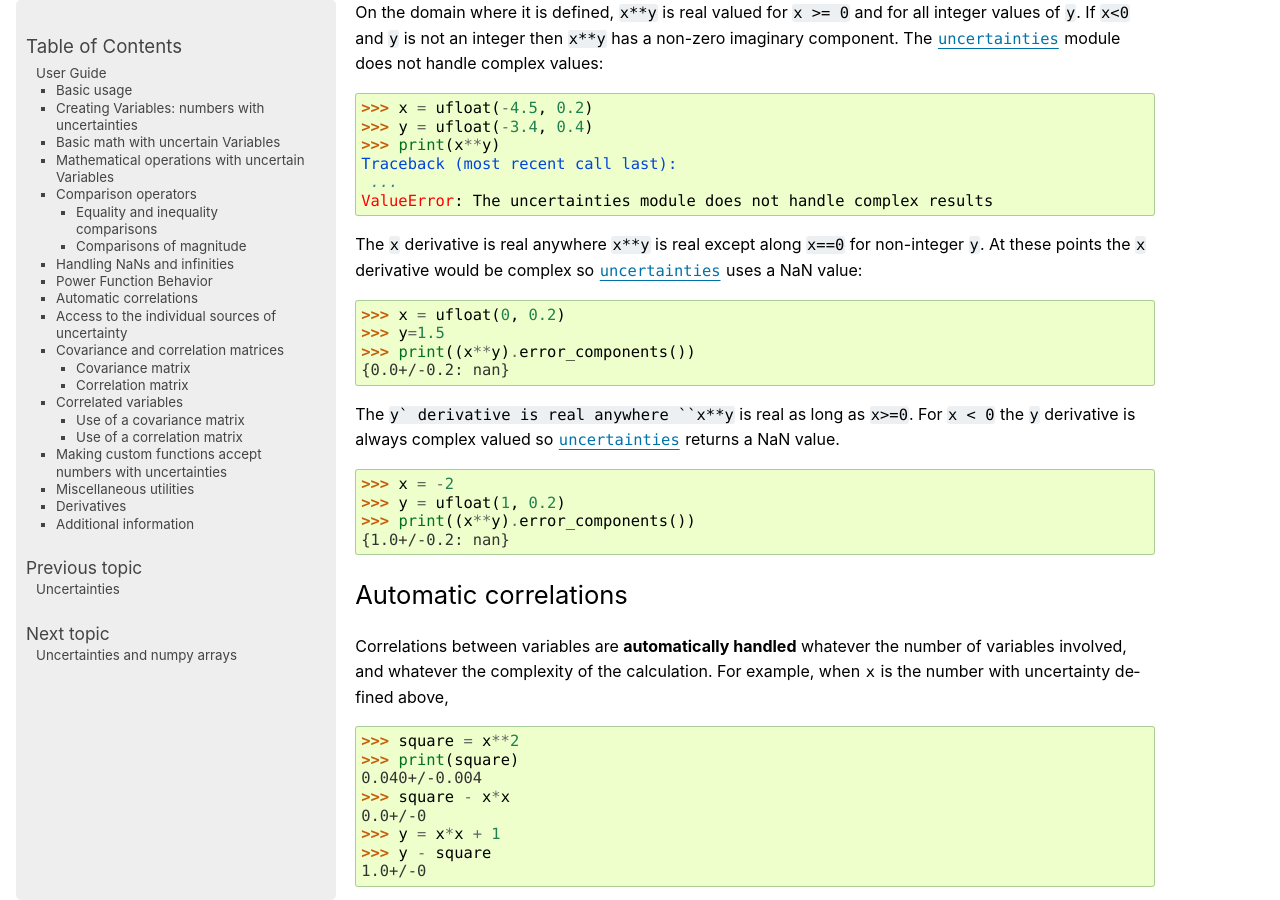
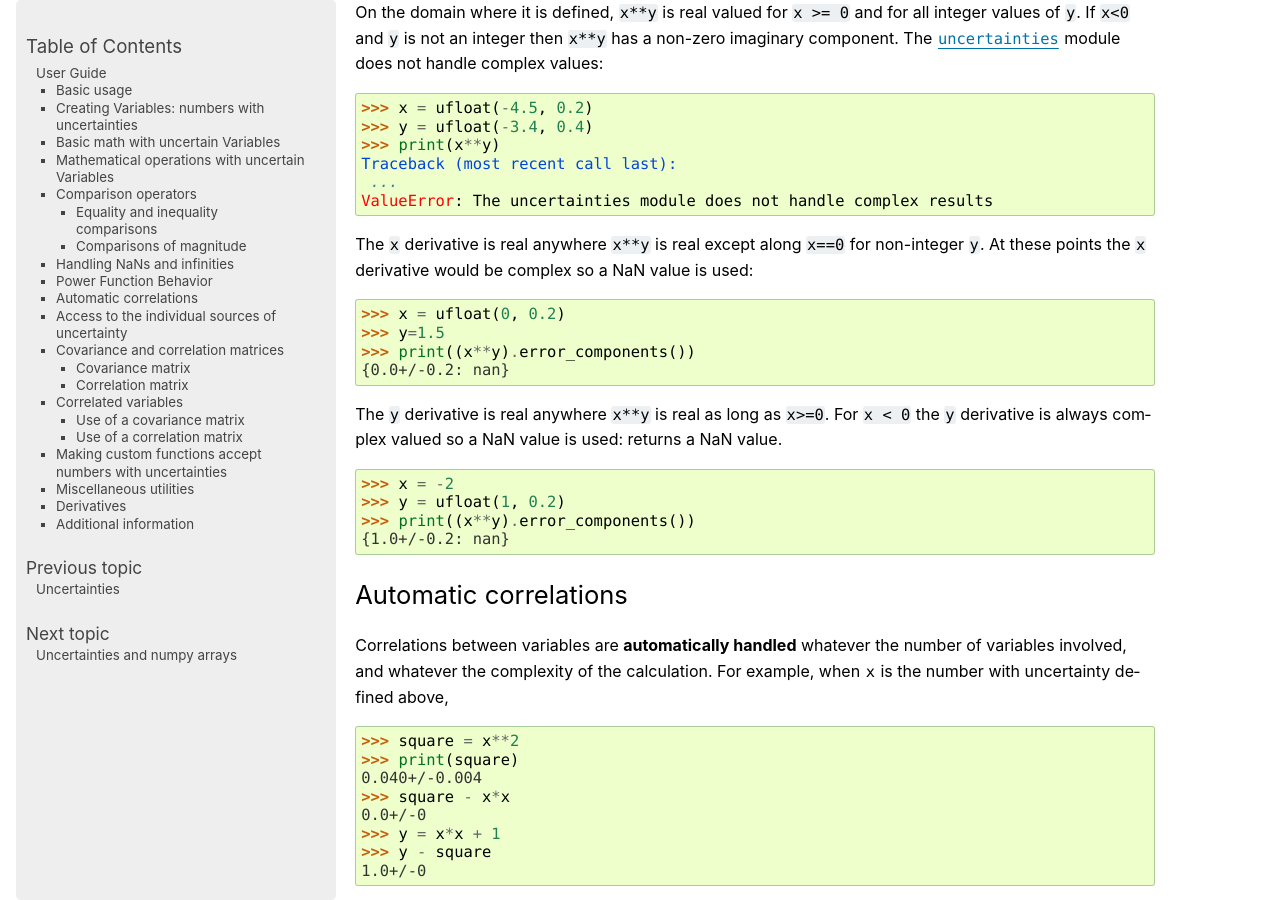
Before and after one commit to lmfit/uncertainties, a Sphinx documentation site: the page built from doc/user_guide.rst, in a window 1280 px wide and 900 px high, scrolled down 5144 px. Built offline with Sphinx 7.4.7, drawn with Linux system fonts in a browser that asks for light colours; pages that are not in the unit, such as notebooks, are missing from menus; the version number could not be read and is left out.

Commit message:
documentation cleanup

```diff
--- a/doc/user_guide.rst
+++ b/doc/user_guide.rst
@@ -314,16 +314,15 @@ ValueError: The uncertainties module does not handle complex results
 
 The ``x`` derivative is real anywhere ``x**y`` is real except along ``x==0`` for
 non-integer ``y``.
-At these points the ``x`` derivative would be complex so :mod:`uncertainties` uses a
-NaN value:
+At these points the ``x`` derivative would be complex so a NaN value is used:
 
 >>> x = ufloat(0, 0.2)
 >>> y=1.5
 >>> print((x**y).error_components())
 {0.0+/-0.2: nan}
 
-The ``y` derivative is real anywhere ``x**y`` is real as long as ``x>=0``.
-For ``x < 0`` the ``y`` derivative is always complex valued so :mod:`uncertainties`
+The ``y`` derivative is real anywhere ``x**y`` is real as long as ``x>=0``.
+For ``x < 0`` the ``y`` derivative is always complex valued so a NaN value is used:
 returns a NaN value.
 
 >>> x = -2
```
